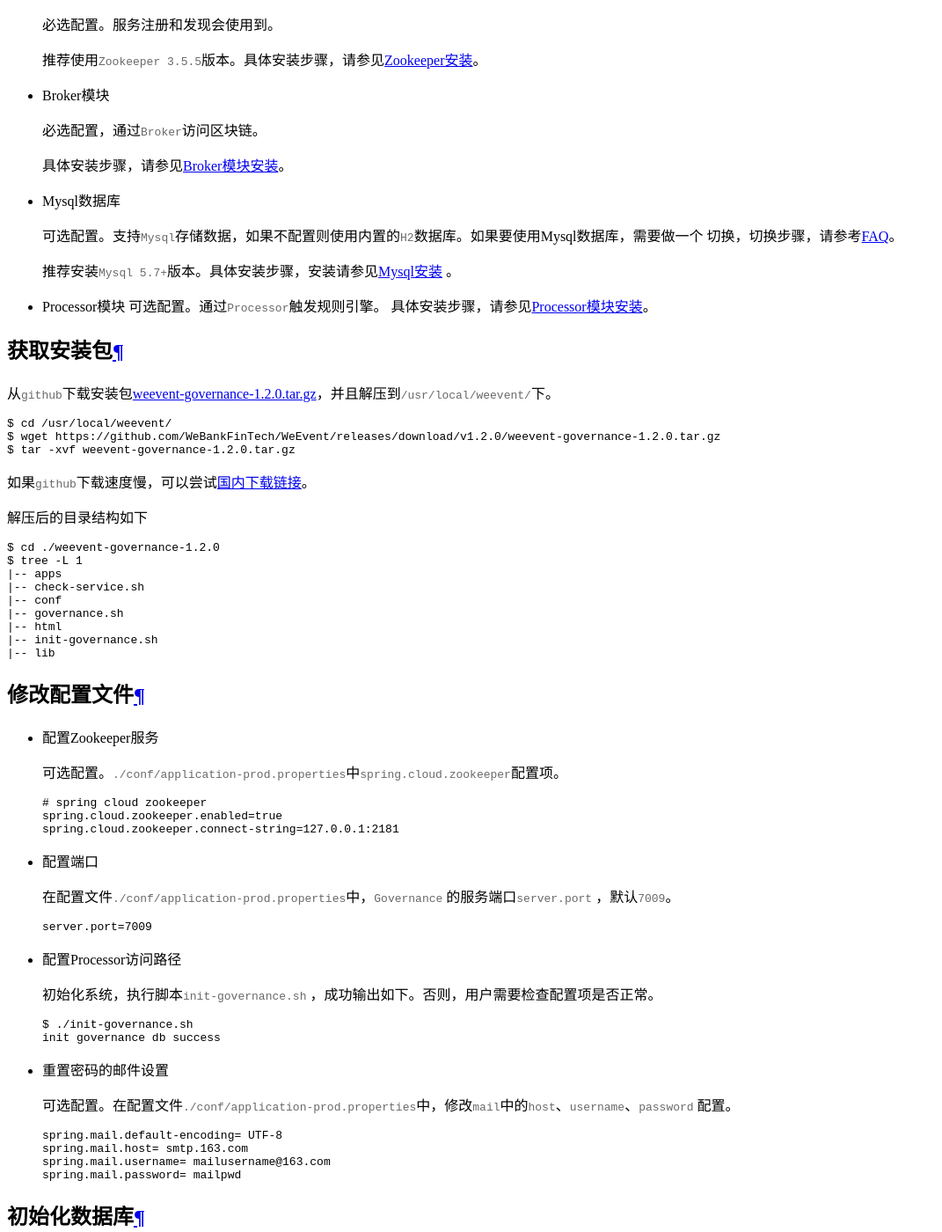
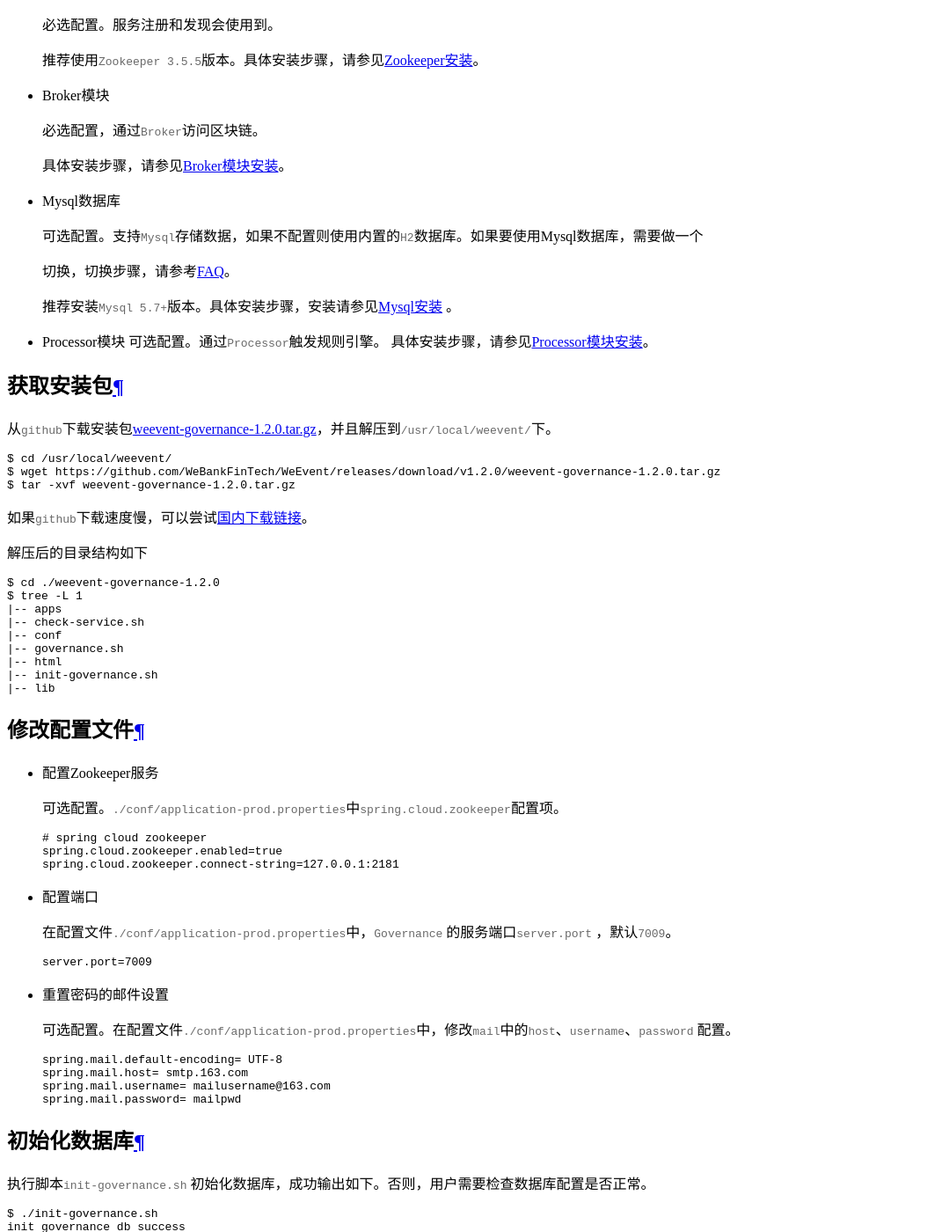
Before and after one commit to WeBankBlockchain/WeEvent-docs, a Sphinx documentation site: the page built from docs/install/module/governance.md, in a window 1280 px wide and 1400 px high, scrolled down 1013 px. Shown: the whole window at 88% size, without its empty margins (0-1071 px from the left). Built offline with Sphinx 7.4.7 and the Read the Docs theme 2.0.0, drawn with Linux system fonts in a browser that asks for light colours.

Commit message:
remove redundant descriptions and modify document format (#150)

````diff
--- a/docs/install/module/governance.md
+++ b/docs/install/module/governance.md
@@ -20,6 +20,7 @@
 - Mysql数据库
 
   可选配置。支持`Mysql`存储数据，如果不配置则使用内置的`H2`数据库。如果要使用Mysql数据库，需要做一个
+
   切换，切换步骤，请参考[FAQ](https://weeventdoc.readthedocs.io/zh_CN/latest/faq/weevent.html)。
 
   推荐安装`Mysql 5.7+`版本。具体安装步骤，安装请参见[Mysql安装](http://dev.mysql.com/downloads/mysql/) 。
@@ -74,15 +75,6 @@
   ```
   server.port=7009
   ```
-
-- 配置Processor访问路径
-
-    初始化系统，执行脚本`init-governance.sh` ，成功输出如下。否则，用户需要检查配置项是否正常。
-
-    ```shell
-    $ ./init-governance.sh
-    init governance db success
-    ```
 
 - 重置密码的邮件设置
 
````
Also changed, not shown: docs/faq/weevent.md (+1 -1 lines), docs/install/module/processor.md (+1 -1 lines).
